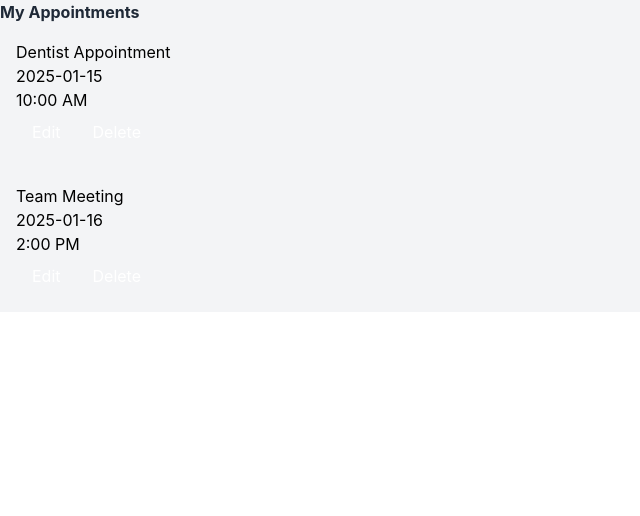
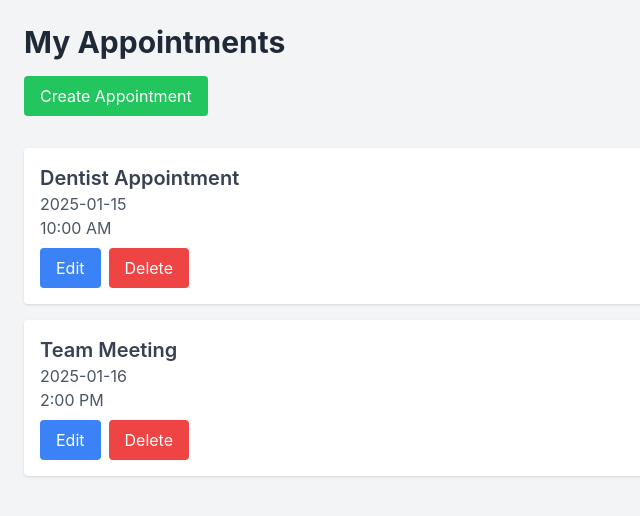
Before and after one commit to vcovelli/healthcare-frontend, a React (Create React App) app: page / in a window 1280 px wide. Shown: the top 516 px of the page, without its empty margins (0-640 px from the left). Built offline with nearby package versions, Linux system fonts and the light colour scheme.

Commit message:
Added "Create Appointment" button & Persist appointments using localStorage

```diff
--- a/src/App.js
+++ b/src/App.js
@@ -1,4 +1,4 @@
-import React, { useState } from "react";
+import React, { useEffect, useState } from "react";
 
 // Modal Component
 function Modal({ isOpen, onClose, appointment, onSave }) {
@@ -65,10 +65,17 @@ function App() {
   const [isModalOpen, setModalOpen] = useState(false);
   const [currentAppointment, setCurrentAppointment] = useState(null);
 
-  const [appointments, setAppointments] = useState([
+  const [appointments, setAppointments] = useState(() => {
+    const savedAppointments = localStorage.getItem("appointments");
+    return savedAppointments ? JSON.parse(savedAppointments) : [
       { id: 1, title: "Dentist Appointment", date: "2025-01-15", time: "10:00 AM" },
       { id: 2, title: "Team Meeting", date: "2025-01-16", time: "2:00 PM" },
-  ]);
+    ];
+  });
+
+  useEffect(() => {
+    localStorage.setItem("appointments", JSON.stringify(appointments));
+  }, [appointments]);
 
   const openModal = (appointment) => {
     setCurrentAppointment(appointment);
@@ -81,11 +88,21 @@ function App() {
   };
 
   const handleSave = (updatedAppointment) => {
+    if (!updatedAppointment.id) {
+      // Create new appointment
+      const newAppointment = {
+        ...updatedAppointment,
+        id: Date.now(), // Generate a unique ID
+      };
+      setAppointments((prevAppointments) => [...prevAppointments, newAppointment]);
+    } else {
+      // Update existing appointment
       setAppointments((prevAppointments) =>
         prevAppointments.map((appointment) =>
           appointment.id === updatedAppointment.id ? updatedAppointment : appointment
         )
       );
+    }
     closeModal();
   };
 
@@ -102,6 +119,13 @@ function App() {
     <div className="p-6 bg-gray-100 min-h-screen">
       <h1 className="text-3xl font-bold text-gray-800 mb-4">My Appointments</h1>
       <div className="space-y-4">
+      <button
+        className="mb-4 px-4 py-2 bg-green-500 text-white rounded hover:bg-green-600"
+        onClick={() => openModal({ id: null, title: "", date: "", time: "" })}
+      >
+        Create Appointment
+      </button>
+
         {appointments.map((appointment) => (
           <div
             key={appointment.id}
--- a/src/output.css
+++ b/src/output.css
@@ -545,17 +545,89 @@ video {
   display: none;
 }
 
-.mt-4 {
-  margin-top: 1rem;
+.fixed {
+  position: fixed;
+}
+
+.inset-0 {
+  inset: 0px;
+}
+
+.mb-2 {
+  margin-bottom: 0.5rem;
+}
+
+.mb-4 {
+  margin-bottom: 1rem;
+}
+
+.ml-2 {
+  margin-left: 0.5rem;
+}
+
+.mr-2 {
+  margin-right: 0.5rem;
+}
+
+.mt-2 {
+  margin-top: 0.5rem;
+}
+
+.block {
+  display: block;
+}
+
+.flex {
+  display: flex;
+}
+
+.min-h-screen {
+  min-height: 100vh;
+}
+
+.w-96 {
+  width: 24rem;
+}
+
+.w-full {
+  width: 100%;
+}
+
+.items-center {
+  align-items: center;
+}
+
+.justify-center {
+  justify-content: center;
+}
+
+.space-y-4 > :not([hidden]) ~ :not([hidden]) {
+  --tw-space-y-reverse: 0;
+  margin-top: calc(1rem * calc(1 - var(--tw-space-y-reverse)));
+  margin-bottom: calc(1rem * var(--tw-space-y-reverse));
 }
 
 .rounded {
   border-radius: 0.25rem;
 }
 
-.bg-blue-600 {
+.border {
+  border-width: 1px;
+}
+
+.border-gray-300 {
+  --tw-border-opacity: 1;
+  border-color: rgb(209 213 219 / var(--tw-border-opacity, 1));
+}
+
+.bg-black {
   --tw-bg-opacity: 1;
-  background-color: rgb(37 99 235 / var(--tw-bg-opacity, 1));
+  background-color: rgb(0 0 0 / var(--tw-bg-opacity, 1));
+}
+
+.bg-blue-500 {
+  --tw-bg-opacity: 1;
+  background-color: rgb(59 130 246 / var(--tw-bg-opacity, 1));
 }
 
 .bg-gray-100 {
@@ -563,8 +635,40 @@ video {
   background-color: rgb(243 244 246 / var(--tw-bg-opacity, 1));
 }
 
+.bg-gray-500 {
+  --tw-bg-opacity: 1;
+  background-color: rgb(107 114 128 / var(--tw-bg-opacity, 1));
+}
+
+.bg-green-500 {
+  --tw-bg-opacity: 1;
+  background-color: rgb(34 197 94 / var(--tw-bg-opacity, 1));
+}
+
+.bg-red-500 {
+  --tw-bg-opacity: 1;
+  background-color: rgb(239 68 68 / var(--tw-bg-opacity, 1));
+}
+
+.bg-white {
+  --tw-bg-opacity: 1;
+  background-color: rgb(255 255 255 / var(--tw-bg-opacity, 1));
+}
+
+.bg-opacity-50 {
+  --tw-bg-opacity: 0.5;
+}
+
+.p-2 {
+  padding: 0.5rem;
+}
+
 .p-4 {
   padding: 1rem;
+}
+
+.p-6 {
+  padding: 1.5rem;
 }
 
 .px-4 {
@@ -582,8 +686,32 @@ video {
   line-height: 2rem;
 }
 
+.text-3xl {
+  font-size: 1.875rem;
+  line-height: 2.25rem;
+}
+
+.text-xl {
+  font-size: 1.25rem;
+  line-height: 1.75rem;
+}
+
 .font-bold {
   font-weight: 700;
+}
+
+.font-semibold {
+  font-weight: 600;
+}
+
+.text-gray-600 {
+  --tw-text-opacity: 1;
+  color: rgb(75 85 99 / var(--tw-text-opacity, 1));
+}
+
+.text-gray-700 {
+  --tw-text-opacity: 1;
+  color: rgb(55 65 81 / var(--tw-text-opacity, 1));
 }
 
 .text-gray-800 {
@@ -594,6 +722,30 @@ video {
 .text-white {
   --tw-text-opacity: 1;
   color: rgb(255 255 255 / var(--tw-text-opacity, 1));
+}
+
+.shadow {
+  --tw-shadow: 0 1px 3px 0 rgb(0 0 0 / 0.1), 0 1px 2px -1px rgb(0 0 0 / 0.1);
+  --tw-shadow-colored: 0 1px 3px 0 var(--tw-shadow-color), 0 1px 2px -1px var(--tw-shadow-color);
+  box-shadow: var(--tw-ring-offset-shadow, 0 0 #0000), var(--tw-ring-shadow, 0 0 #0000), var(--tw-shadow);
+}
+
+.shadow-lg {
+  --tw-shadow: 0 10px 15px -3px rgb(0 0 0 / 0.1), 0 4px 6px -4px rgb(0 0 0 / 0.1);
+  --tw-shadow-colored: 0 10px 15px -3px var(--tw-shadow-color), 0 4px 6px -4px var(--tw-shadow-color);
+  box-shadow: var(--tw-ring-offset-shadow, 0 0 #0000), var(--tw-ring-shadow, 0 0 #0000), var(--tw-shadow);
+}
+
+.filter {
+  filter: var(--tw-blur) var(--tw-brightness) var(--tw-contrast) var(--tw-grayscale) var(--tw-hue-rotate) var(--tw-invert) var(--tw-saturate) var(--tw-sepia) var(--tw-drop-shadow);
+}
+
+.transition {
+  transition-property: color, background-color, border-color, fill, stroke, opacity, box-shadow, transform, filter, -webkit-text-decoration-color, -webkit-backdrop-filter;
+  transition-property: color, background-color, border-color, text-decoration-color, fill, stroke, opacity, box-shadow, transform, filter, backdrop-filter;
+  transition-property: color, background-color, border-color, text-decoration-color, fill, stroke, opacity, box-shadow, transform, filter, backdrop-filter, -webkit-text-decoration-color, -webkit-backdrop-filter;
+  transition-timing-function: cubic-bezier(0.4, 0, 0.2, 1);
+  transition-duration: 150ms;
 }
 
 body {
@@ -609,3 +761,29 @@ code {
   font-family: source-code-pro, Menlo, Monaco, Consolas, 'Courier New',
     monospace;
 }
+
+.hover\:bg-blue-600:hover {
+  --tw-bg-opacity: 1;
+  background-color: rgb(37 99 235 / var(--tw-bg-opacity, 1));
+}
+
+.hover\:bg-gray-600:hover {
+  --tw-bg-opacity: 1;
+  background-color: rgb(75 85 99 / var(--tw-bg-opacity, 1));
+}
+
+.hover\:bg-green-600:hover {
+  --tw-bg-opacity: 1;
+  background-color: rgb(22 163 74 / var(--tw-bg-opacity, 1));
+}
+
+.hover\:bg-red-600:hover {
+  --tw-bg-opacity: 1;
+  background-color: rgb(220 38 38 / var(--tw-bg-opacity, 1));
+}
+
+.hover\:shadow-lg:hover {
+  --tw-shadow: 0 10px 15px -3px rgb(0 0 0 / 0.1), 0 4px 6px -4px rgb(0 0 0 / 0.1);
+  --tw-shadow-colored: 0 10px 15px -3px var(--tw-shadow-color), 0 4px 6px -4px var(--tw-shadow-color);
+  box-shadow: var(--tw-ring-offset-shadow, 0 0 #0000), var(--tw-ring-shadow, 0 0 #0000), var(--tw-shadow);
+}
```
Lines whose indentation alone changed are shown as unchanged.
